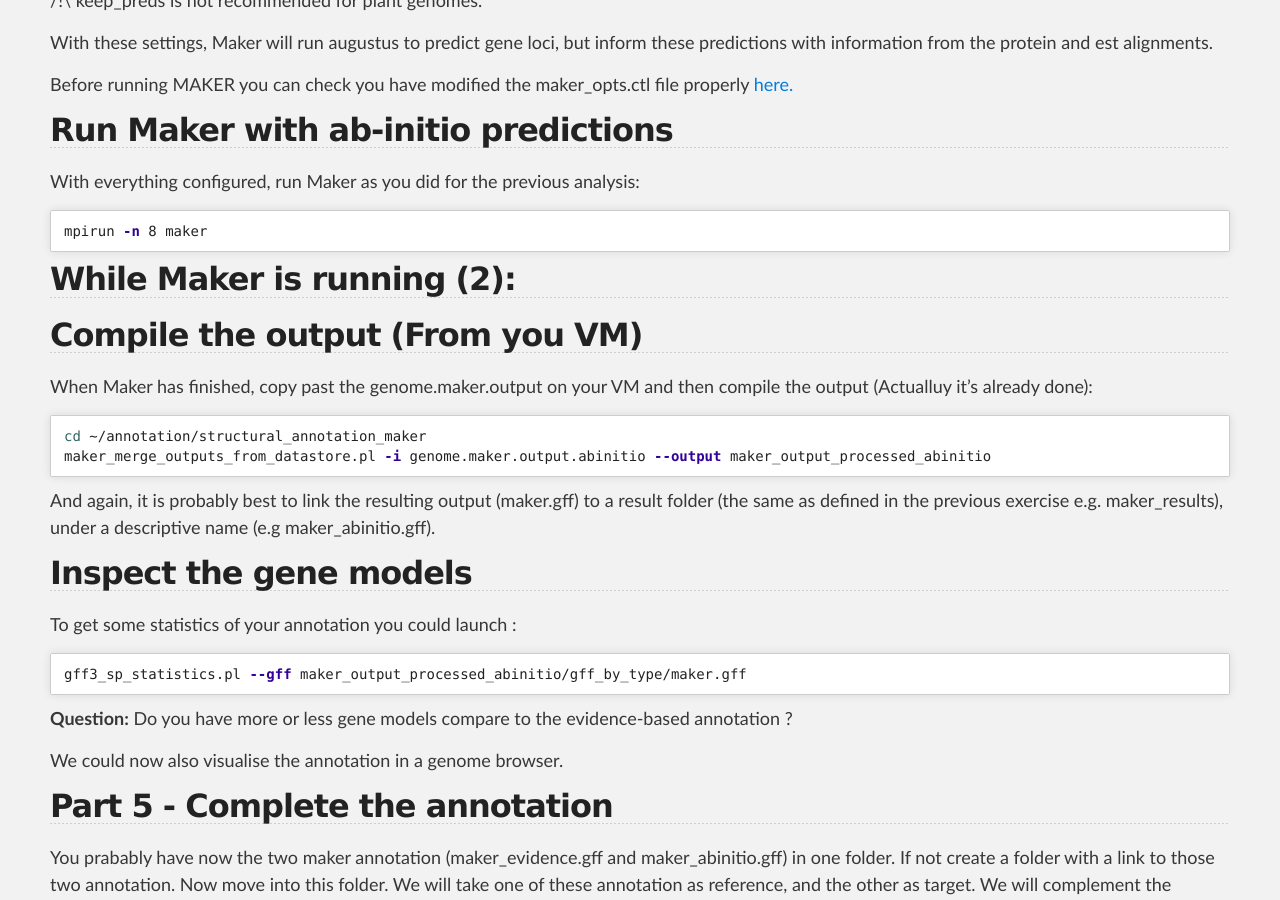
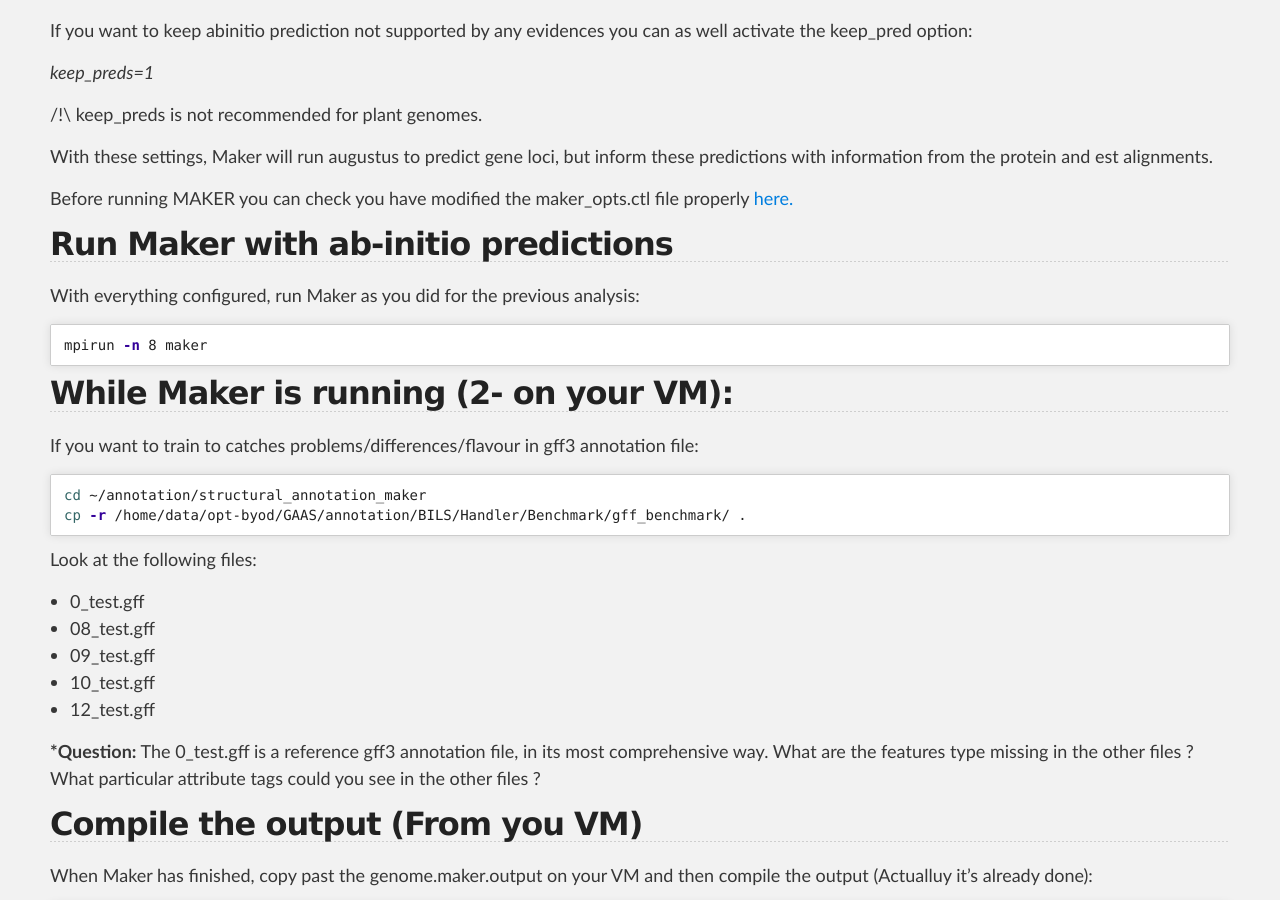
Before and after one commit to SouthGreenPlatform/trainings, a Jekyll site: the page built from _pages/annotation/MAKER/StructuralAnnotation_mtp.md, in a window 1280 px wide and 900 px high, scrolled down 6819 px. Built offline with Jekyll 4.4.1, drawn with Linux system fonts in a browser that asks for light colours; nearby versions of some CDN libraries; some of the changed text lies outside the part shown.

Commit message:
Update StructuralAnnotation_mtp.md

```diff
--- a/_pages/annotation/MAKER/StructuralAnnotation_mtp.md
+++ b/_pages/annotation/MAKER/StructuralAnnotation_mtp.md
@@ -186,11 +186,19 @@
 This will start Maker on 8 cores, if everything is configured correctly.
 This will take a little while and process a lot of output to the screen. Luckily, much of the heavy work - such as repeat masking - are already done, so the total running time is quite manageable, even on a small number of cores.
 
-## While Maker is running (1):
+## While Maker is running (1 - On your VM):
 
-/home/data/opt-byod/GAAS/annotation/BILS/Handler/Benchmark/gff_ben
+If you want to train you eyes to recognize the different gff versions (gff annotation):
 
-## Inspect the output
+{% highlight bash %}
+cd ~/annotation/structural_annotation_maker
+cp -r /home/data/opt-byod/GAAS/annotation/BILS/Handler/Benchmark/gff_file_type_benchmark/ .
+{% endhighlight %}
+
+***Question:** What differences could you see ? Which column change the most between the different version ?
+
+
+## Inspect the output (On the IFB cloud appliance)
 
 <a target="_blank" href="{{ site.url }}/annotation/MAKER/inspect_the_output">Here you can find details about the MAKER output.</a><br/>
 
@@ -277,7 +285,23 @@
 mpirun -n 8 maker
 {% endhighlight %}
 
-## While Maker is running (2):
+## While Maker is running (2- on your VM):
+
+If you want to train to catches problems/differences/flavour in gff3 annotation file:
+
+{% highlight bash %}
+cd ~/annotation/structural_annotation_maker
+cp -r /home/data/opt-byod/GAAS/annotation/BILS/Handler/Benchmark/gff_benchmark/ .
+{% endhighlight %}
+
+Look at the following files:
+- 0_test.gff
+- 08_test.gff
+- 09_test.gff
+- 10_test.gff
+- 12_test.gff
+
+***Question:** The 0_test.gff is a reference gff3 annotation file, in its most comprehensive way. What are the features type missing in the other files ? What particular attribute tags could you see in the other files ?
 
 ## Compile the output (From you VM)
 
```
